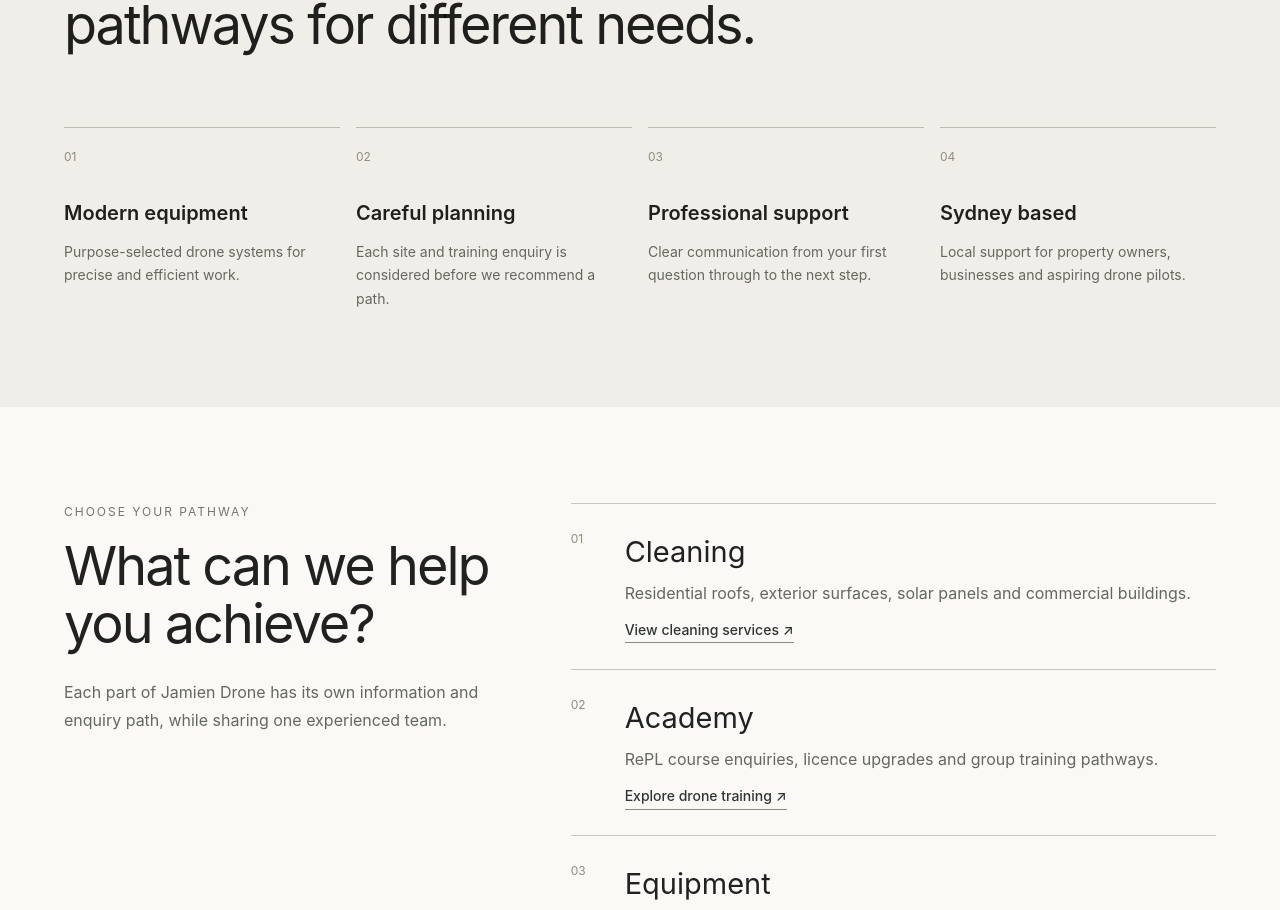
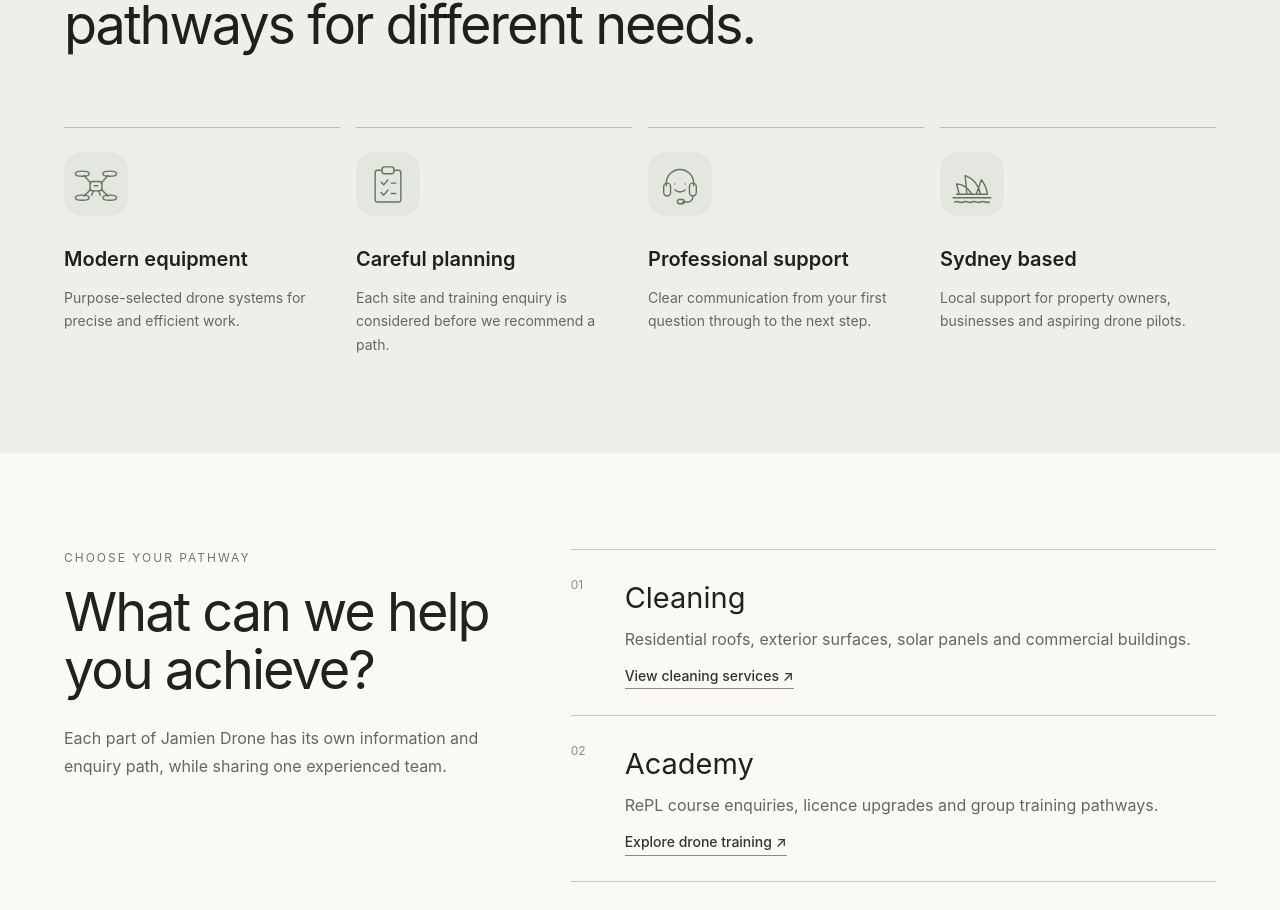
Before and after one commit to steven29-test/jamien-drone-cleaning, a React (Vite) app: page / in a window 1280 px wide. Shown: the part 898-1808 px from the top of the page. Built offline with nearby package versions, Linux system fonts and the light colour scheme.

Commit message:
Replace homepage feature numbers with coordinated line icons

```diff
--- a/src/components/Features.tsx
+++ b/src/components/Features.tsx
@@ -7,12 +7,24 @@ const features = [
   ['04', 'Sydney based', 'Local support for property owners, businesses and aspiring drone pilots.'],
 ]
 
+function FeatureIcon({ index }: { index: number }) {
+  const drawings = [
+    <g key="drone"><rect x="21" y="25" width="14" height="11" rx="3" /><path d="m22 27-8-9m20 9 8-9M22 34l-8 8m20-8 8 8M25 36l-2 5m8-5 2 5" /><ellipse cx="12" cy="16" rx="8" ry="3" /><ellipse cx="44" cy="16" rx="8" ry="3" /><ellipse cx="12" cy="44" rx="8" ry="3" /><ellipse cx="44" cy="44" rx="8" ry="3" /><path d="M26 30h4" /></g>,
+    <g key="plan"><path d="M21 12h-5a3 3 0 0 0-3 3v31a3 3 0 0 0 3 3h24a3 3 0 0 0 3-3V15a3 3 0 0 0-3-3h-5" /><rect x="21" y="8" width="14" height="8" rx="3" /><path d="m20 26 3 3 5-6m4 4h5m-17 11 3 3 5-6m4 4h5" /></g>,
+    <g key="support"><path d="M12 30v-3a16 16 0 0 1 32 0v3" /><rect x="9" y="27" width="8" height="15" rx="4" /><rect x="39" y="27" width="8" height="15" rx="4" /><path d="M43 42v1a6 6 0 0 1-6 6h-6" /><rect x="25" y="46" width="8" height="5" rx="2.5" /><path d="M22 28h.01M34 28h.01m-12 7c3 3 9 3 12 0" /></g>,
+    <g key="sydney"><path d="M6 44h44M10 40h36M13 40l-3-12c7 0 13 4 18 12M22 40l-2-22c10 4 16 12 18 22M33 40l6-17c4 5 6 10 7 17M8 49c4-2 6 2 10 0s6 2 10 0 6 2 10 0 6 2 10 0" /></g>,
+  ]
+  return <Box sx={{ width: 64, height: 64, mb: 3.5, borderRadius: '18px', bgcolor: '#E4E7DF', color: '#657361', display: 'flex', alignItems: 'center', justifyContent: 'center' }}>
+    <svg width="48" height="48" viewBox="0 0 56 56" fill="none" stroke="currentColor" strokeWidth="1.65" strokeLinecap="round" strokeLinejoin="round" aria-hidden="true" focusable="false">{drawings[index]}</svg>
+  </Box>
+}
+
 export default function Features() {
   return <Box component="section" sx={{ py: { xs: 8, md: 12 }, bgcolor: '#F0EEE8' }}><Container maxWidth="lg">
     <Typography sx={{ textTransform: 'uppercase', letterSpacing: 2, fontSize: 12, color: '#76766F', mb: 2 }}>Why Jamien</Typography>
     <Typography component="h2" sx={{ fontSize: { xs: 36, md: 54 }, lineHeight: 1.08, letterSpacing: -2, maxWidth: 720, mb: { xs: 6, md: 9 } }}>One drone business. Clear pathways for different needs.</Typography>
-    <Grid container spacing={{ xs: 4, md: 2 }}>{features.map(([number,title,description]) => <Grid item xs={12} sm={6} md={3} key={number}>
-      <Box sx={{ borderTop: '1px solid #BEBBB3', pt: 2.5, pr: 3 }}><Typography sx={{ color: '#938B7E', fontSize: 12, mb: 4 }}>{number}</Typography><Typography component="h3" sx={{ fontSize: 20, fontWeight: 600, mb: 1.5 }}>{title}</Typography><Typography sx={{ color: '#666760', lineHeight: 1.7, fontSize: 14 }}>{description}</Typography></Box>
+    <Grid container spacing={{ xs: 4, md: 2 }}>{features.map(([number,title,description], index) => <Grid item xs={12} sm={6} md={3} key={number}>
+      <Box sx={{ borderTop: '1px solid #BEBBB3', pt: 3, pr: 3 }}><FeatureIcon index={index} /><Typography component="h3" sx={{ fontSize: 20, fontWeight: 600, mb: 1.5 }}>{title}</Typography><Typography sx={{ color: '#666760', lineHeight: 1.7, fontSize: 14 }}>{description}</Typography></Box>
     </Grid>)}</Grid>
   </Container></Box>
 }
```
